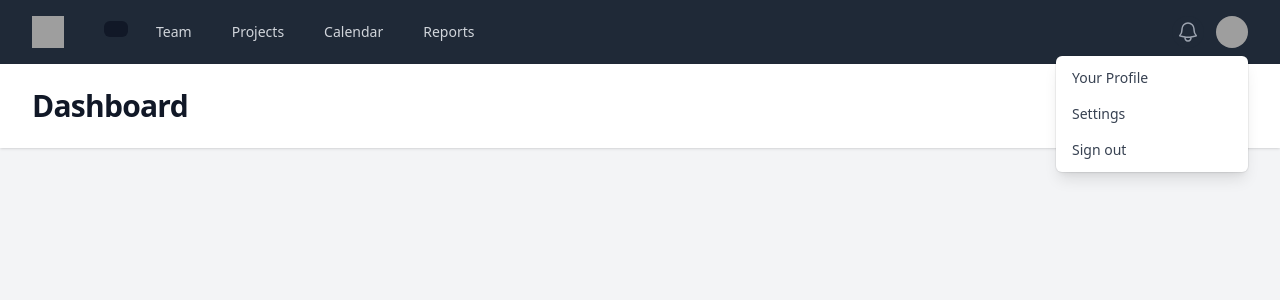
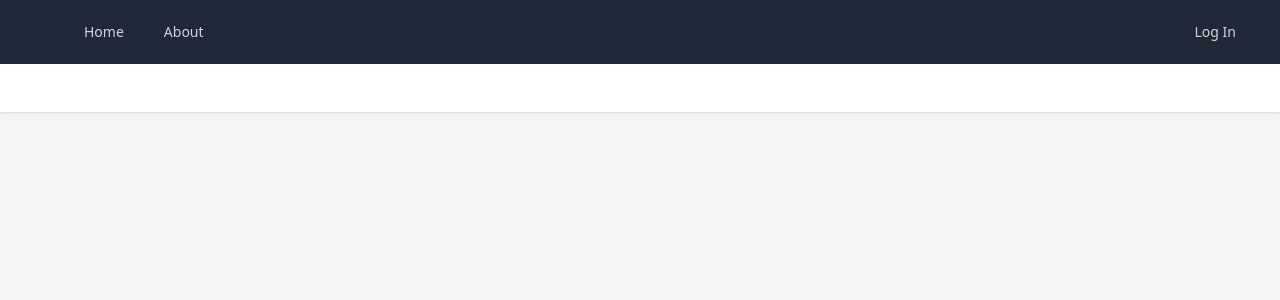
Before and after one commit to max172-hqt/budgetwise, a PHP site: template templates/layout.html.twig in a window 1280 px wide. Shown: the top 300 px of the page. Run offline with PHP 8.4, Linux system fonts and the light colour scheme; the template is opened without the code that fills it, so the values that code supplies are empty; some libraries are stand-ins or nearby versions; grey boxes are pictures that could not be loaded.

Commit message:
feat: Add templates

```diff
--- a/routes.php
+++ b/routes.php
@@ -8,5 +8,5 @@
     $router->get('/', [HomeController::class, 'index']);
     $router->post('/', [HomeController::class, 'store']);
 
-    $router->get('/about/{id}', [AboutController::class, 'index']);
+    $router->get('/about', [AboutController::class, 'index']);
 };
--- a/src/Core/AbstractController.php
+++ b/src/Core/AbstractController.php
@@ -34,6 +34,7 @@
         $content = $this->renderView($view, $parameters);
         $response ??= new Response();
         $response->setContent($content);
+        dump($parameters);
         return $response;
     }
 }
--- a/src/Http/Controller/HomeController.php
+++ b/src/Http/Controller/HomeController.php
@@ -9,6 +9,7 @@
 {
     public function index(): Response {
         return $this->render('home/index.html.twig', [
+            'heading' => 'Your Trips',
             'name' => 'Huy Tran',
         ]);
     }
--- /dev/null
+++ b/templates/about/index.html.twig
@@ -0,0 +1,5 @@
+{% extends "layout.html.twig" %}
+
+{% block content %}
+    <h1>About page</h1>
+{% endblock %}
--- a/templates/layout.html.twig
+++ b/templates/layout.html.twig
@@ -10,16 +10,13 @@
 
 <body class="h-full bg-gray-100">
 <div class="min-h-full">
-    {{ include('partials/nav.html.twig', { pathInfo: pathInfo }) }}
+    {{ include('partials/nav.html.twig') }}
+    {{ include('partials/banner.html.twig') }}
 
-    <header class="bg-white shadow">
-        <div class="mx-auto max-w-7xl px-4 py-6 sm:px-6 lg:px-8">
-            <h1 class="text-3xl font-bold tracking-tight text-gray-900">Dashboard</h1>
-        </div>
-    </header>
     <main>
         <div class="mx-auto max-w-7xl py-6 sm:px-6 lg:px-8">
-            <!-- Your content -->
+            {% block content %}
+            {% endblock %}
         </div>
     </main>
 </div>
--- /dev/null
+++ b/templates/partials/banner.html.twig
@@ -0,0 +1,5 @@
+<header class="bg-white shadow">
+    <div class="mx-auto max-w-7xl px-4 py-6 sm:px-6 lg:px-8">
+        <h1 class="text-3xl font-bold tracking-tight text-gray-900">{{ heading }}</h1>
+    </div>
+</header>
--- a/templates/partials/nav.html.twig
+++ b/templates/partials/nav.html.twig
@@ -1,74 +1,27 @@
+{% set paths = [
+    { name: 'Home', path: "/" },
+    { name: 'About', path: "/about" },
+] %}
+
 <nav class="bg-gray-800">
     <div class="mx-auto max-w-7xl px-4 sm:px-6 lg:px-8">
         <div class="flex h-16 items-center justify-between">
             <div class="flex items-center">
-                <div class="flex-shrink-0">
-                    <img class="h-8 w-8" src="https://tailwindui.com/img/logos/mark.svg?color=indigo&shade=500"
-                         alt="Your Company">
-                </div>
                 <div class="hidden md:block">
                     <div class="ml-10 flex items-baseline space-x-4">
-                        <!-- Current: "bg-gray-900 text-white", Default: "text-gray-300 hover:bg-gray-700 hover:text-white" -->
-                        <a href="#" class="bg-gray-900 text-white rounded-md px-3 py-2 text-sm font-medium"
-                           aria-current="page">{{ pathInfo }}</a>
-                        <a href="#"
-                           class="text-gray-300 hover:bg-gray-700 hover:text-white rounded-md px-3 py-2 text-sm font-medium">Team</a>
-                        <a href="#"
-                           class="text-gray-300 hover:bg-gray-700 hover:text-white rounded-md px-3 py-2 text-sm font-medium">Projects</a>
-                        <a href="#"
-                           class="text-gray-300 hover:bg-gray-700 hover:text-white rounded-md px-3 py-2 text-sm font-medium">Calendar</a>
-                        <a href="#"
-                           class="text-gray-300 hover:bg-gray-700 hover:text-white rounded-md px-3 py-2 text-sm font-medium">Reports</a>
+                        {% for path in paths %}
+                            <a href="{{ path.path }}"
+                               class="{{ path.path == pathInfo ? 'bg-gray-900 text-white' : 'text-gray-300 hover:bg-gray-700 hover:text-white' }} rounded-md px-3 py-2 text-sm font-medium"
+                               aria-current="page">{{ path.name }}</a>
+                        {% endfor %}
                     </div>
                 </div>
             </div>
             <div class="hidden md:block">
-                <div class="ml-4 flex items-center md:ml-6">
-                    <button type="button"
-                            class="rounded-full bg-gray-800 p-1 text-gray-400 hover:text-white focus:outline-none focus:ring-2 focus:ring-white focus:ring-offset-2 focus:ring-offset-gray-800">
-                        <span class="sr-only">View notifications</span>
-                        <svg class="h-6 w-6" fill="none" viewBox="0 0 24 24" stroke-width="1.5"
-                             stroke="currentColor" aria-hidden="true">
-                            <path stroke-linecap="round" stroke-linejoin="round"
-                                  d="M14.857 17.082a23.848 23.848 0 005.454-1.31A8.967 8.967 0 0118 9.75v-.7V9A6 6 0 006 9v.75a8.967 8.967 0 01-2.312 6.022c1.733.64 3.56 1.085 5.455 1.31m5.714 0a24.255 24.255 0 01-5.714 0m5.714 0a3 3 0 11-5.714 0"/>
-                        </svg>
-                    </button>
-
-                    <!-- Profile dropdown -->
-                    <div class="relative ml-3">
-                        <div>
-                            <button type="button"
-                                    class="flex max-w-xs items-center rounded-full bg-gray-800 text-sm focus:outline-none focus:ring-2 focus:ring-white focus:ring-offset-2 focus:ring-offset-gray-800"
-                                    id="user-menu-button" aria-expanded="false" aria-haspopup="true">
-                                <span class="sr-only">Open user menu</span>
-                                <img class="h-8 w-8 rounded-full"
-                                     src="https://images.unsplash.com/photo-1472099645785-5658abf4ff4e?ixlib=rb-1.2.1&ixid=eyJhcHBfaWQiOjEyMDd9&auto=format&fit=facearea&facepad=2&w=256&h=256&q=80"
-                                     alt="">
-                            </button>
-                        </div>
-
-                        <!--
-                          Dropdown menu, show/hide based on menu state.
-
-                          Entering: "transition ease-out duration-100"
-                            From: "transform opacity-0 scale-95"
-                            To: "transform opacity-100 scale-100"
-                          Leaving: "transition ease-in duration-75"
-                            From: "transform opacity-100 scale-100"
-                            To: "transform opacity-0 scale-95"
-                        -->
-                        <div class="absolute right-0 z-10 mt-2 w-48 origin-top-right rounded-md bg-white py-1 shadow-lg ring-1 ring-black ring-opacity-5 focus:outline-none"
-                             role="menu" aria-orientation="vertical" aria-labelledby="user-menu-button"
-                             tabindex="-1">
-                            <!-- Active: "bg-gray-100", Not Active: "" -->
-                            <a href="#" class="block px-4 py-2 text-sm text-gray-700" role="menuitem" tabindex="-1"
-                               id="user-menu-item-0">Your Profile</a>
-                            <a href="#" class="block px-4 py-2 text-sm text-gray-700" role="menuitem" tabindex="-1"
-                               id="user-menu-item-1">Settings</a>
-                            <a href="#" class="block px-4 py-2 text-sm text-gray-700" role="menuitem" tabindex="-1"
-                               id="user-menu-item-2">Sign out</a>
-                        </div>
-                    </div>
+                <div class="ml-10 flex items-baseline space-x-4">
+                    <!-- Current: "bg-gray-900 text-white", Default: "text-gray-300 hover:bg-gray-700 hover:text-white" -->
+                    <a href="/" class="text-gray-300 hover:bg-gray-700 hover:text-white rounded-md px-3 py-2 text-sm font-medium"
+                       aria-current="page">Log In</a>
                 </div>
             </div>
             <div class="-mr-2 flex md:hidden">
@@ -97,16 +50,11 @@
     <div class="md:hidden" id="mobile-menu">
         <div class="space-y-1 px-2 pb-3 pt-2 sm:px-3">
             <!-- Current: "bg-gray-900 text-white", Default: "text-gray-300 hover:bg-gray-700 hover:text-white" -->
-            <a href="#" class="bg-gray-900 text-white block rounded-md px-3 py-2 text-base font-medium"
-               aria-current="page">Dashboard</a>
-            <a href="#"
-               class="text-gray-300 hover:bg-gray-700 hover:text-white block rounded-md px-3 py-2 text-base font-medium">Team</a>
-            <a href="#"
-               class="text-gray-300 hover:bg-gray-700 hover:text-white block rounded-md px-3 py-2 text-base font-medium">Projects</a>
-            <a href="#"
-               class="text-gray-300 hover:bg-gray-700 hover:text-white block rounded-md px-3 py-2 text-base font-medium">Calendar</a>
-            <a href="#"
-               class="text-gray-300 hover:bg-gray-700 hover:text-white block rounded-md px-3 py-2 text-base font-medium">Reports</a>
+            {% for path in paths %}
+                <a href="{{ path.path }}"
+                   class="{{ (pata.path == pathInfo) ? 'bg-gray-900 text-white' : 'text-gray-300 hover:bg-gray-700 hover:text-white' }} block rounded-md px-3 py-2 text-base font-medium"
+                   aria-current="page">{{ path.name }}</a>
+            {% endfor %}
         </div>
         <div class="border-t border-gray-700 pb-3 pt-4">
             <div class="flex items-center px-5">
@@ -131,11 +79,6 @@
             </div>
             <div class="mt-3 space-y-1 px-2">
                 <a href="#"
-                   class="block rounded-md px-3 py-2 text-base font-medium text-gray-400 hover:bg-gray-700 hover:text-white">Your
-                    Profile</a>
-                <a href="#"
-                   class="block rounded-md px-3 py-2 text-base font-medium text-gray-400 hover:bg-gray-700 hover:text-white">Settings</a>
-                <a href="#"
                    class="block rounded-md px-3 py-2 text-base font-medium text-gray-400 hover:bg-gray-700 hover:text-white">Sign
                     out</a>
             </div>
```
Also changed, not shown: src/Http/Controller/AboutController.php (+6 -4 lines).
